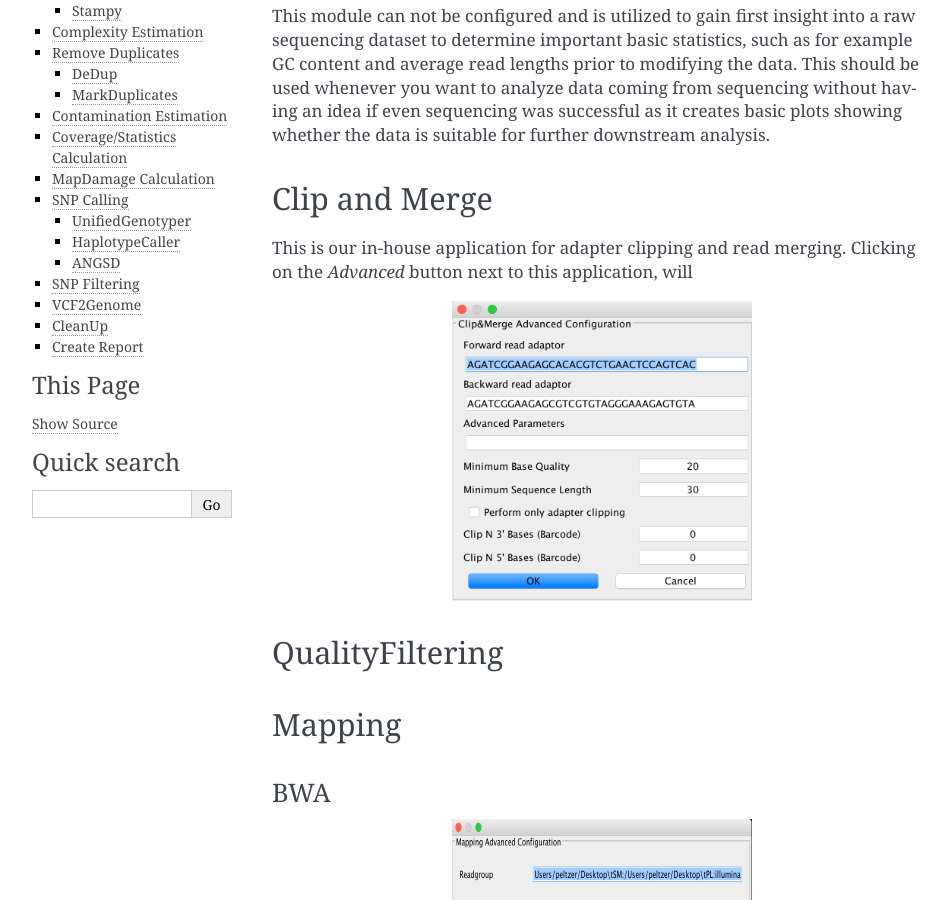
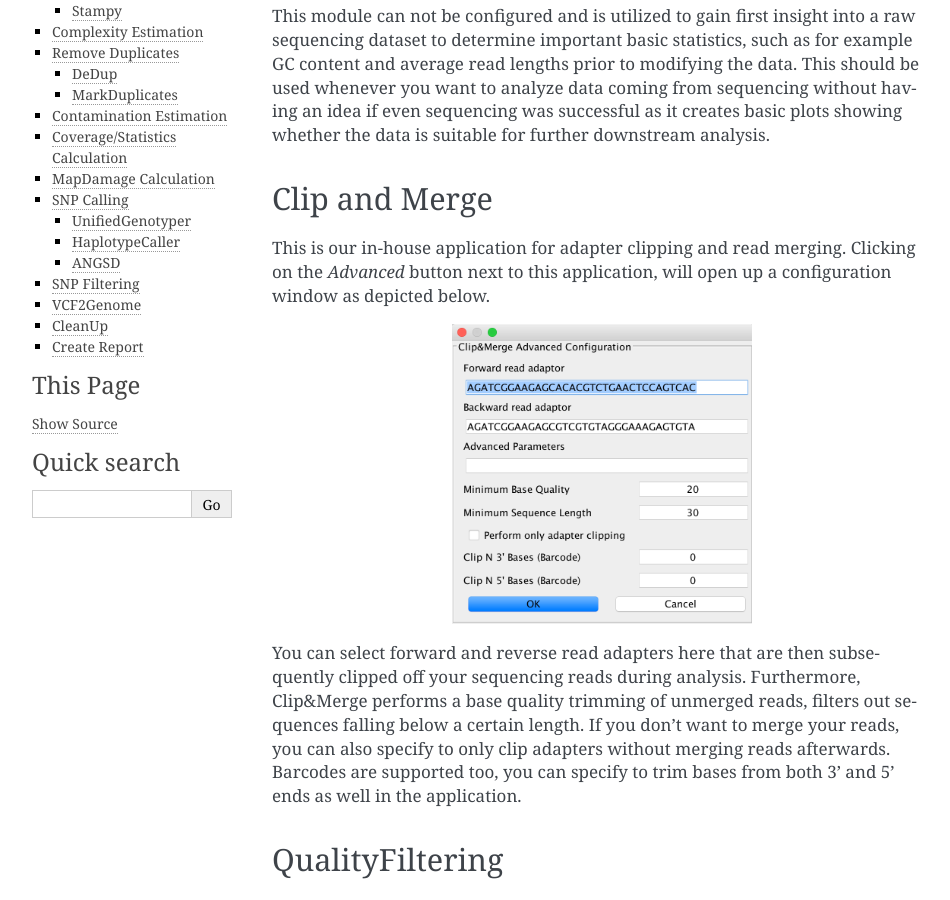
Before and after one commit to apeltzer/EAGER-GUI, a Sphinx documentation site: the page built from docs/contents/moduledescription.rst, in a window 1280 px wide and 900 px high, scrolled down 283 px. Shown: the whole window, without its empty margins (148-1098 px from the left). Built offline with Sphinx 7.4.7, drawn with Linux system fonts in a browser that asks for light colours.

Commit message:
Updated ClipANdMerge Info

```diff
--- a/docs/contents/moduledescription.rst
+++ b/docs/contents/moduledescription.rst
@@ -12,12 +12,14 @@ This module can not be configured and is utilized to gain first insight into a r
 Clip and Merge
 --------------
 
-This is our in-house application for adapter clipping and read merging. Clicking on the *Advanced* button next to this application, will
+This is our in-house application for adapter clipping and read merging. Clicking on the *Advanced* button next to this application, will open up a configuration window as depicted below.
 
 .. image:: images/modules/01_clipandmerge.png
     :width: 300px
     :height: 300px
     :align: center
+
+You can select forward and reverse read adapters here that are then subsequently clipped off your sequencing reads during analysis. Furthermore, Clip&Merge performs a base quality trimming of unmerged reads, filters out sequences falling below a certain length. If you don't want to merge your reads, you can also specify to only clip adapters without merging reads afterwards. Barcodes are supported too, you can specify to trim bases from both 3' and 5' ends as well in the application.
 
 
 QualityFiltering
```
